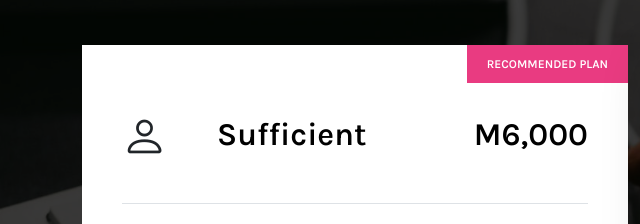
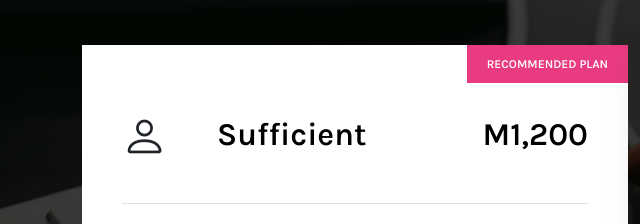
Before and after one commit to Vince095/cosmotech, a plain HTML site: page index.html in a window 1280 px wide. Shown: the part 3528-3752 px from the top of the page, 0-640 px from the left. Drawn offline with Linux system fonts and the light colour scheme.

Commit message:
small tweaks

```diff
--- a/index.html
+++ b/index.html
@@ -423,7 +423,7 @@
                                     </div>
 
                                     <div class="pricing-price">
-                                        <h4>M6,000</h4>
+                                        <h4>M1,200</h4>
                                     </div>
 
                                     <small class="pricing-recommend">Recommended Plan</small>
```
